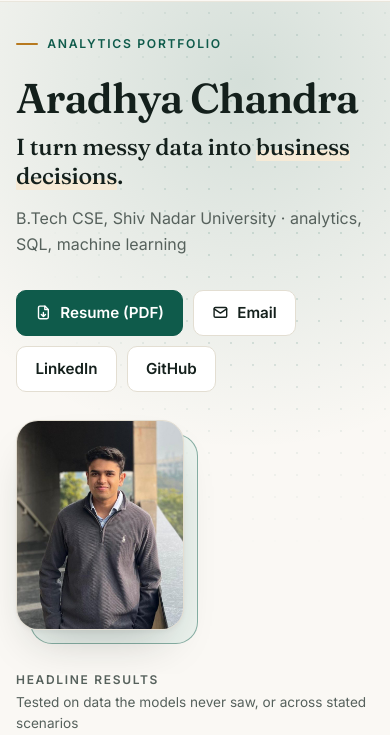
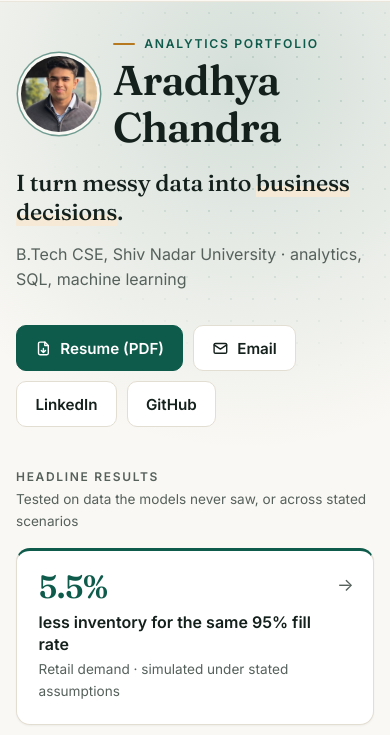
Before and after one commit to aradhyachandra/aradhyachandra.github.io, a plain HTML site: page index.html in a window 390 px wide. Shown: the part 85-820 px from the top of the page. Drawn offline with Linux system fonts and the light colour scheme.

Commit message:
Hero on phones and tablets: small round photo beside the name
Up to 959px the portrait becomes a face-zoomed circle (76px, 88px from
600px) next to the eyebrow and name, with an accent ring that stays
inside the side gutter. The text column joins the hero grid through
display: contents, so no HTML change. The offset frame is hidden at
these widths.

The first screen at 360x740 and 390x844 shows the eyebrow, name,
headline and both buttons. Desktop is unchanged.

```diff
--- a/assets/css/style.css
+++ b/assets/css/style.css
@@ -186,7 +186,23 @@ p { margin: 0 0 1em; }
   border-radius: 22px; border: 1.5px solid color-mix(in srgb, var(--accent) 45%, transparent);
   background: color-mix(in srgb, var(--accent-soft) 60%, transparent);
 }
-@media (max-width: 959px) { .portrait { max-width: 10.5rem; } .hero-grid { gap: 1.75rem; } } /* phones: name and buttons first, smaller photo after */
+/* Phones and tablets (up to 959px), option B: a small round photo beside the eyebrow and name.
+   The text column joins the hero grid so the photo can share the name's rows; no HTML change. */
+@media (max-width: 959px) {
+  .hero-grid { grid-template-columns: auto minmax(0, 1fr); column-gap: 1rem; row-gap: 0; align-items: center; }
+  .hero-text { display: contents; }
+  .hero-id { grid-column: 2; grid-row: 1; align-self: end; margin-bottom: .45rem; }
+  .hero h1 { grid-column: 2; grid-row: 2; align-self: start; margin-bottom: 0; }
+  .portrait { grid-column: 1; grid-row: 1 / span 2; align-self: center; width: 4.75rem; max-width: none; margin: 0 0 0 5px; /* ring stays inside the gutter */
+    border-radius: 50%; overflow: hidden;
+    box-shadow: 0 0 0 3px var(--bg), 0 0 0 4.5px color-mix(in srgb, var(--accent) 55%, transparent); }
+  .portrait img { aspect-ratio: 1; border-radius: 0; border: 0; box-shadow: none;
+    object-position: 50% 18%; transform: scale(1.75); transform-origin: 52% 24%; }   /* zoom onto the face */
+  .portrait::before { display: none; }
+  .headline, .subline, .hero .btns { grid-column: 1 / -1; }
+  .headline { margin-top: 1.1rem; }
+}
+@media (min-width: 600px) and (max-width: 959px) { .portrait { width: 5.5rem; } }
 @media (min-width: 960px) {
   .portrait { max-width: 21.25rem; justify-self: center; } /* 340px */
 }
```
